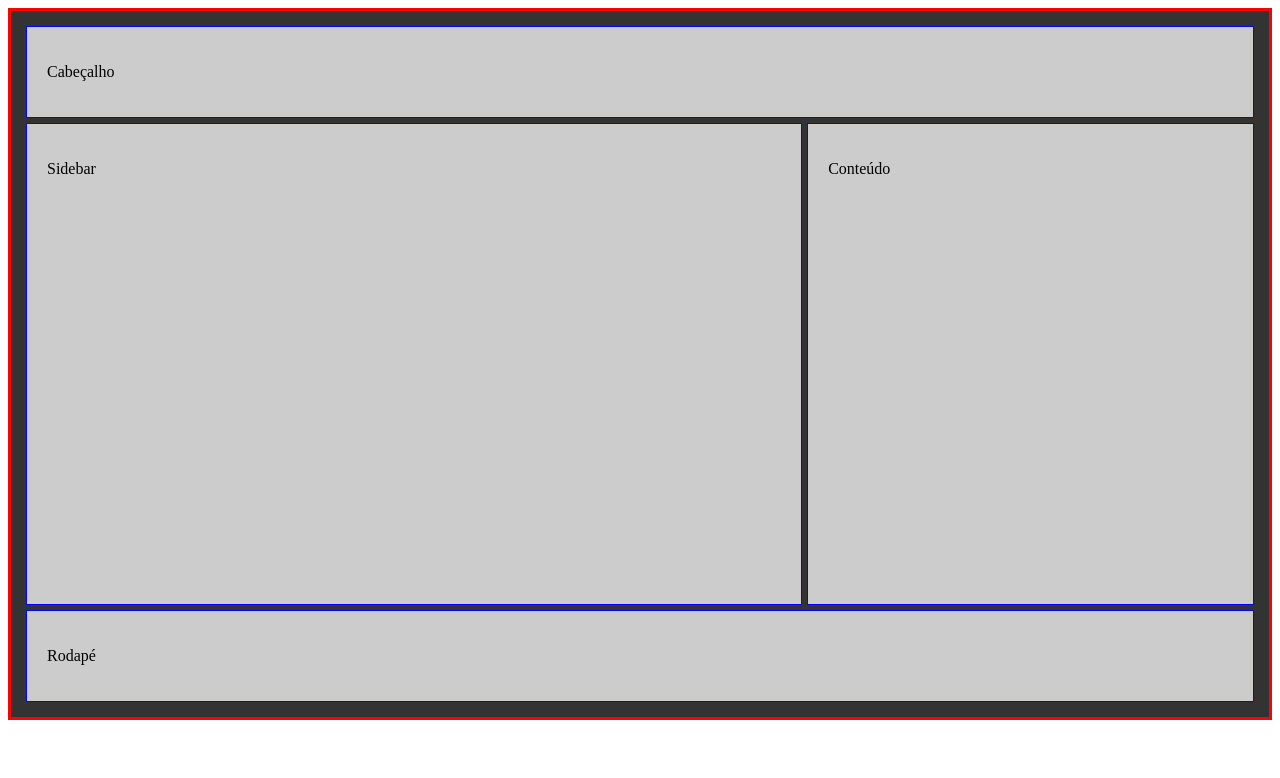
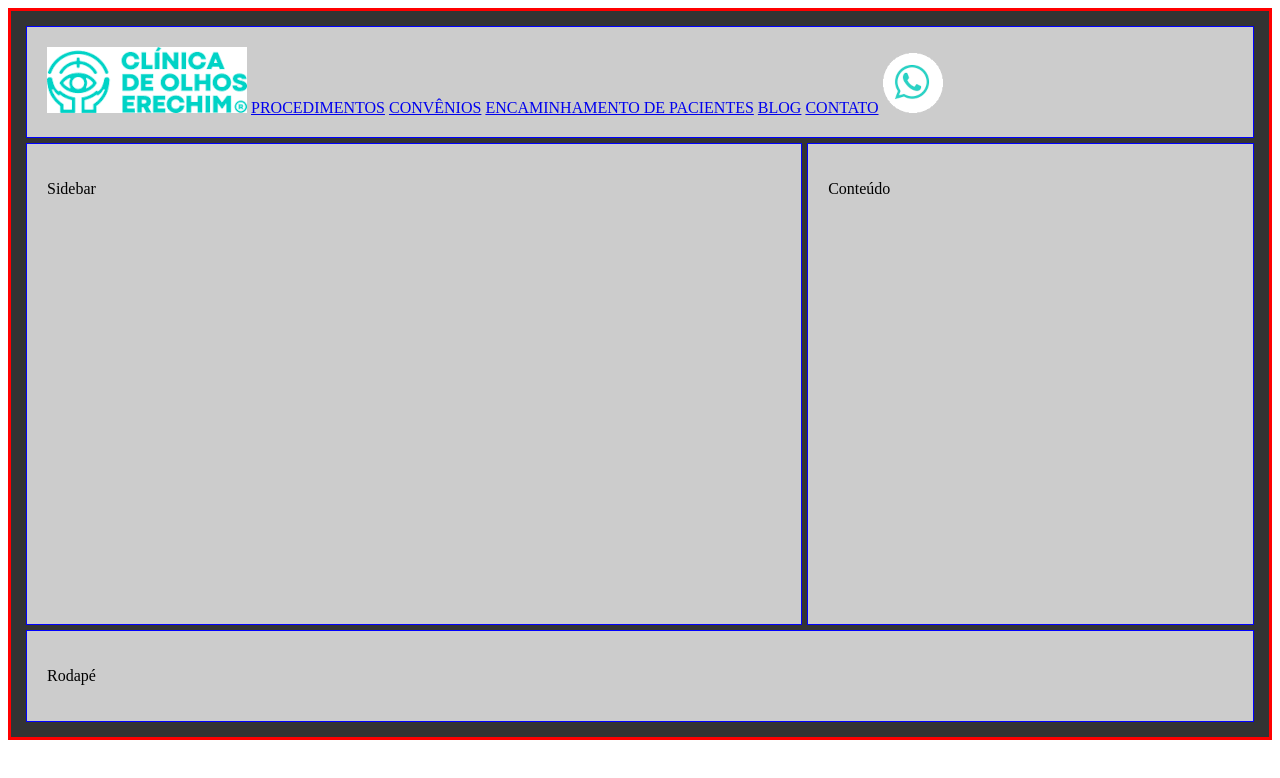
Before and after one commit to alesandrocouto/Hospital-olhos, a plain HTML site: page index.html in a window 1280 px wide. Drawn offline with Linux system fonts and the light colour scheme.

Commit message:
atualizando estilos

```diff
--- a/estilo/style.css
+++ b/estilo/style.css
@@ -6,6 +6,7 @@
     padding: 15px;
     display: grid;
     gap: 5px;
+    align-items: center;
     grid-template-areas:
         'header header header'
         'sidebar sidebar content'
@@ -35,3 +36,8 @@
 #footer {
     grid-area: footer;
 }
+
+/* #img2 {
+    grid-column-start: 1;
+    grid-column-end: 4;
+} */
--- a/index.html
+++ b/index.html
@@ -13,7 +13,17 @@
     <div class="container" id="template-areas">
 
         <div id="header">
-            <p>Cabeçalho</p>
+            <header>
+                <img src="imagens/simbolo-clinica-frase2.png" alt="logo">
+
+                <a href="#" class="link1">PROCEDIMENTOS</a>
+                <a href="#" class="link">CONVÊNIOS</a>
+                <a href="#" class="link">ENCAMINHAMENTO DE PACIENTES</a>
+                <a href="#" class="link">BLOG</a>
+                <a href="#" class="link">CONTATO</a>
+
+                <img src="imagens/whats-transparente2.png" alt="whats-transparente" id="img2">
+            </header>
         </div>
 
         <div id="sidebar">
```
